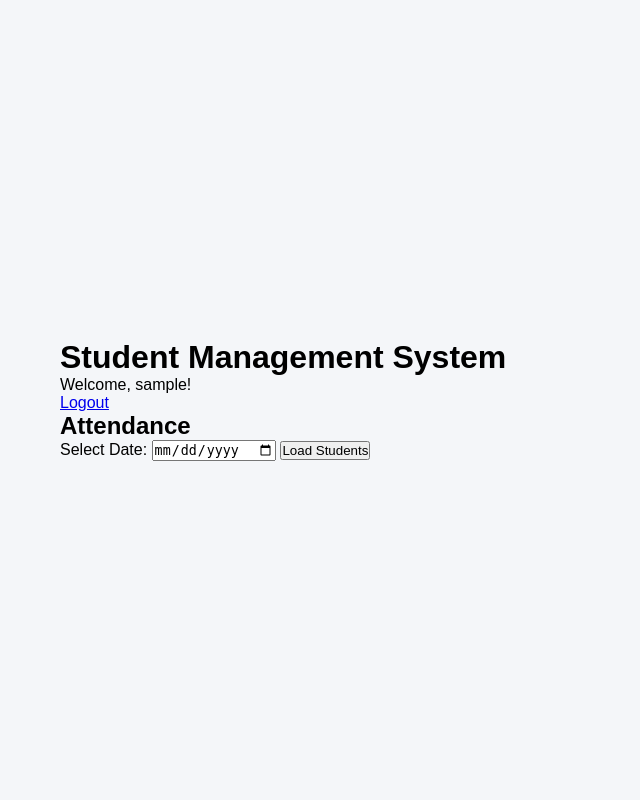
After one commit to sureshbabu2006/student-management-system, a Flask app: page /attendance in a window 1280 px wide. The commit adds this page. Shown: the whole page, without its empty margins (0-640 px from the left). Run offline with Flask 3, Linux system fonts and the light colour scheme; the visitor is signed in with stand-in values (Sample User, id 1); data that the repository does not hold is empty.

Commit message:
Add attendance management system

```diff
--- a/app.py
+++ b/app.py
@@ -215,7 +215,51 @@ def delete_student(id):
     connection.close()
 
     return redirect(url_for("students"))
+@app.route("/attendance", methods=["GET", "POST"])
+def attendance():
 
+    if "user_id" not in session:
+        return redirect(url_for("login"))
+
+    selected_date = request.form.get("date") if request.method == "POST" else request.args.get("date", "")
+
+    connection = get_db_connection()
+
+    students = connection.execute("""
+        SELECT * FROM students
+        ORDER BY name ASC
+    """).fetchall()
+
+    if request.method == "POST" and selected_date:
+
+        for student in students:
+
+            status = request.form.get(
+                f"status_{student['id']}"
+            )
+
+            if status:
+                connection.execute("""
+                    INSERT INTO attendance
+                    (student_id, date, status)
+                    VALUES (?, ?, ?)
+                    ON CONFLICT(student_id, date)
+                    DO UPDATE SET status = excluded.status
+                """, (
+                    student["id"],
+                    selected_date,
+                    status
+                ))
+
+        connection.commit()
+
+    connection.close()
+
+    return render_template(
+        "attendance.html",
+        students=students,
+        selected_date=selected_date
+    )
 @app.route("/logout")
 def logout():
 
--- /dev/null
+++ b/templates/attendance.html
@@ -0,0 +1,125 @@
+<!DOCTYPE html>
+<html lang="en">
+
+<head>
+    <meta charset="UTF-8">
+    <meta name="viewport" content="width=device-width, initial-scale=1.0">
+
+    <title>Attendance - Student Management System</title>
+
+    <link rel="stylesheet"
+          href="{{ url_for('static', filename='css/style.css') }}">
+</head>
+
+<body>
+
+    <div class="dashboard-container">
+
+        <header class="dashboard-header">
+
+            <div>
+                <h1>Student Management System</h1>
+                <p>Welcome, {{ session["username"] }}!</p>
+            </div>
+
+            <a href="{{ url_for('logout') }}" class="logout-btn">
+                Logout
+            </a>
+
+        </header>
+
+
+        <main>
+
+            <h2>Attendance</h2>
+
+
+            <!-- Select Date -->
+
+            <form method="GET"
+                  action="{{ url_for('attendance') }}">
+
+                <label for="date">
+                    Select Date:
+                </label>
+
+                <input type="date"
+                       id="date"
+                       name="date"
+                       value="{{ selected_date }}"
+                       required>
+
+                <button type="submit">
+                    Load Students
+                </button>
+
+            </form>
+
+
+            {% if students and selected_date %}
+
+            <hr>
+
+            <h3>Mark Attendance</h3>
+
+            <!-- Save Attendance -->
+
+            <form method="POST"
+                  action="{{ url_for('attendance') }}">
+
+                <input type="hidden"
+                       name="date"
+                       value="{{ selected_date }}">
+
+
+                {% for student in students %}
+
+                <div>
+
+                    <strong>
+                        {{ student["student_id"] }}
+                        -
+                        {{ student["name"] }}
+                    </strong>
+
+
+                    <label>
+                        <input type="radio"
+                               name="status_{{ student['id'] }}"
+                               value="Present"
+                               required>
+
+                        Present
+                    </label>
+
+
+                    <label>
+                        <input type="radio"
+                               name="status_{{ student['id'] }}"
+                               value="Absent">
+
+                        Absent
+                    </label>
+
+                </div>
+
+                <br>
+
+                {% endfor %}
+
+
+                <button type="submit">
+                    Save Attendance
+                </button>
+
+            </form>
+
+            {% endif %}
+
+        </main>
+
+    </div>
+
+</body>
+
+</html>
--- a/templates/dashboard.html
+++ b/templates/dashboard.html
@@ -37,9 +37,9 @@
                     <p>Manage student information</p>
                 </a>
 
-                <a href="#" class="dashboard-card">
-                    <h3>📋 Attendance</h3>
-                    <p>Manage student attendance</p>
+                <a href="{{ url_for('attendance') }}" class="dashboard-card">
+                      <h3>📋 Attendance</h3>
+                      <p>Manage student attendance</p>
                 </a>
 
                 <a href="#" class="dashboard-card">
```
Also changed, not shown: database.py (+11 -1 lines).
